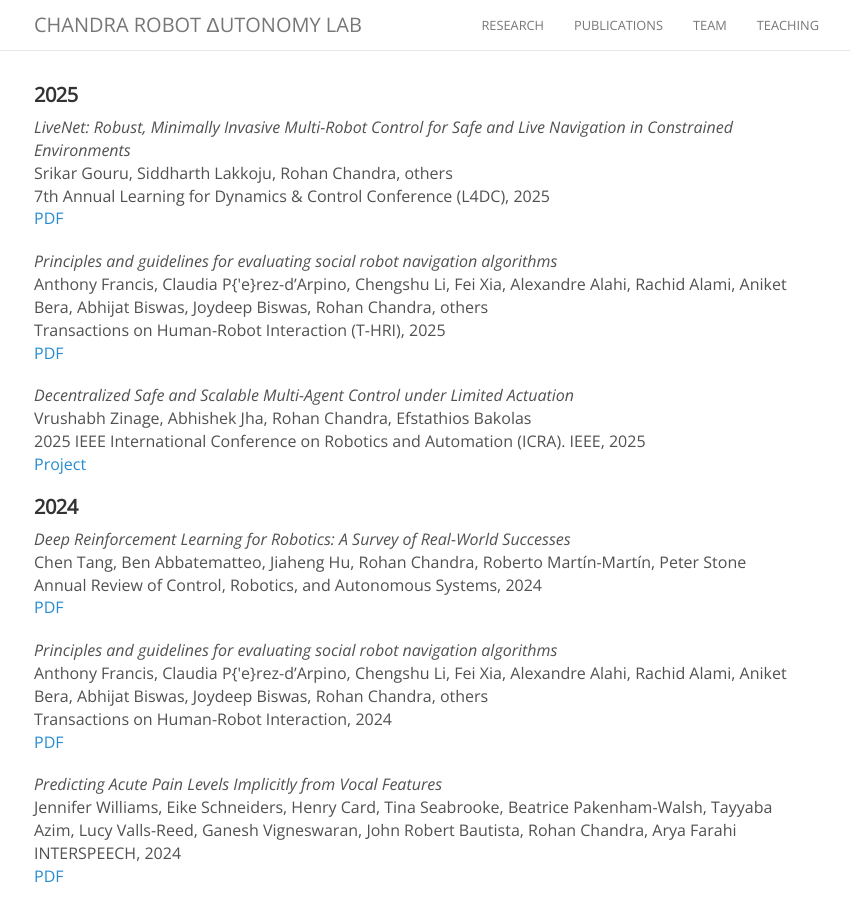
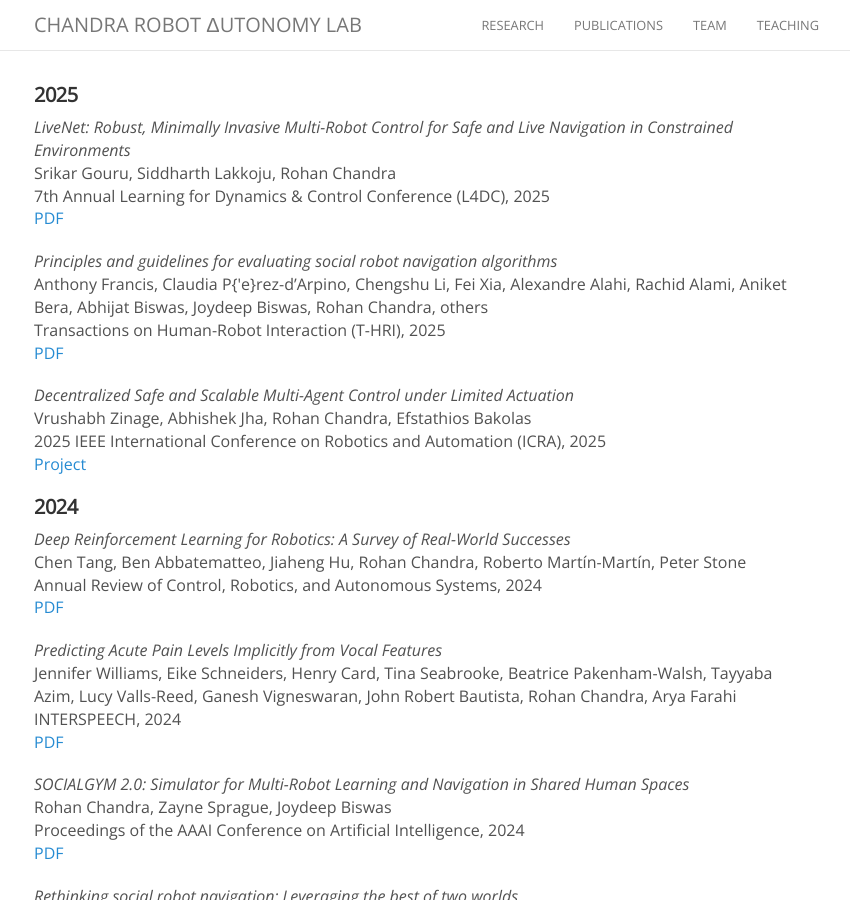
Before and after one commit to CRAL-UVA/CRAL-UVA.github.io, a Jekyll site: the page built from publications.md, in a window 1280 px wide and 900 px high. Shown: the whole window, without its empty margins (221-1071 px from the left). Built offline with Jekyll 4.4.1, drawn with Linux system fonts in a browser that asks for light colours; nearby versions of some CDN libraries; comment, search, counter and statistics services are not loaded.

Commit message:
Update publications.md

```diff
--- a/publications.md
+++ b/publications.md
@@ -9,7 +9,7 @@ permalink: /publication/
 <h4>2025</h4>
 
 _LiveNet: Robust, Minimally Invasive Multi-Robot Control for Safe and Live Navigation in Constrained Environments_<br>
-Srikar Gouru, Siddharth Lakkoju, Rohan Chandra, others<br>
+Srikar Gouru, Siddharth Lakkoju, Rohan Chandra<br>
 7th Annual Learning for Dynamics & Control Conference (L4DC), 2025<br>
  [PDF](https://livenet-uva.github.io/)
 
@@ -20,7 +20,7 @@ Transactions on Human-Robot Interaction (T-HRI), 2025<br>
 
 _Decentralized Safe and Scalable Multi-Agent Control under Limited Actuation_<br>
 Vrushabh Zinage, Abhishek Jha, Rohan Chandra, Efstathios Bakolas<br>
-2025 IEEE International Conference on Robotics and Automation (ICRA). IEEE, 2025<br>
+2025 IEEE International Conference on Robotics and Automation (ICRA), 2025<br>
  [Project](https://maicbf.github.io/)
 
 <h4>2024</h4>
@@ -28,12 +28,6 @@ Vrushabh Zinage, Abhishek Jha, Rohan Chandra, Efstathios Bakolas<br>
 _Deep Reinforcement Learning for Robotics: A Survey of Real-World Successes_<br>
 Chen Tang, Ben Abbatematteo, Jiaheng Hu, Rohan Chandra, Roberto Martín-Martín, Peter Stone<br>
 Annual Review of Control, Robotics, and Autonomous Systems, 2024<br>
- [PDF](https://arxiv.org/abs/2306.16740)
-
-
-_Principles and guidelines for evaluating social robot navigation algorithms_<br>
-Anthony Francis, Claudia P{\'e}rez-d'Arpino, Chengshu Li, Fei Xia, Alexandre Alahi, Rachid Alami, Aniket Bera, Abhijat Biswas, Joydeep Biswas, Rohan Chandra, others<br>
-Transactions on Human-Robot Interaction, 2024<br>
  [PDF](https://arxiv.org/abs/2306.16740)
 
  _Predicting Acute Pain Levels Implicitly from Vocal Features_<br>
```
